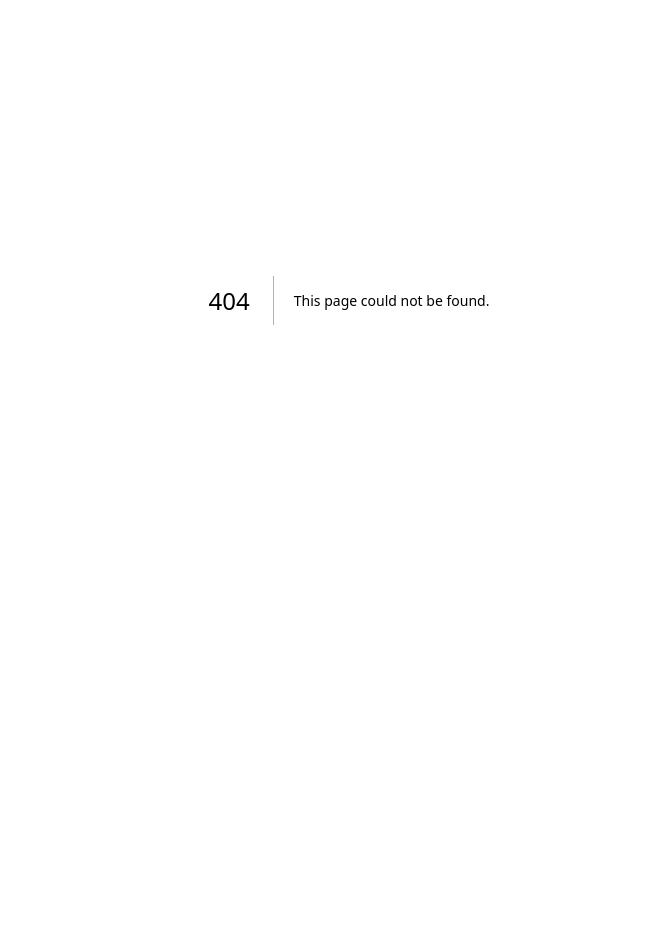
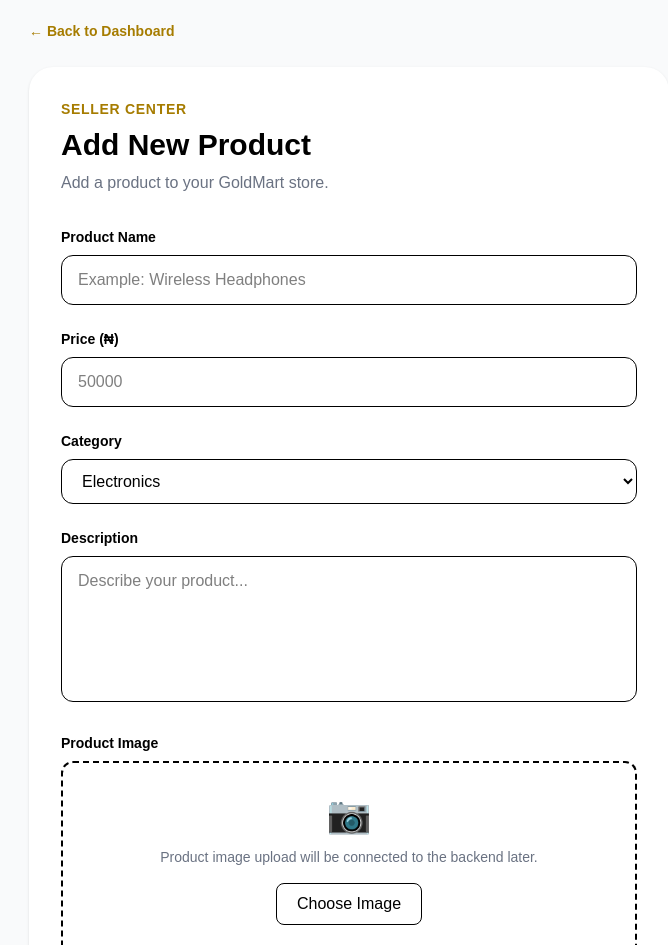
Before and after one commit to oscar1-max/Gold-mart-Ybsr, a Next.js app: page /seller/products/new in a window 1280 px wide. Before the commit this address had no page. Shown: the part 100-1045 px from the top of the page, without its empty margins (291-959 px from the left). Before the commit the page ends 800 px from the top, so only its background shows below. Built offline with nearby package versions, Linux system fonts and the light colour scheme.

Commit message:
Create New Product Page for Sellers
This page allows sellers to add new products with details such as name, price, category, description, and image upload functionality. The form includes validation and alerts upon submission.

```diff
--- /dev/null
+++ b/app/seller/products/new/page.tsx
@@ -0,0 +1,183 @@
+"use client";
+
+import Link from "next/link";
+import { useState } from "react";
+
+export default function NewProductPage() {
+  const [name, setName] = useState("");
+  const [price, setPrice] = useState("");
+  const [category, setCategory] = useState("Electronics");
+  const [description, setDescription] = useState("");
+
+  function handleSubmit(event: React.FormEvent) {
+    event.preventDefault();
+
+    alert(
+      "Product form saved. We will connect it to the GoldMart database in the backend stage."
+    );
+  }
+
+  return (
+    <main className="min-h-screen bg-gray-50 text-black">
+
+      {/* HEADER */}
+      <header className="border-b bg-white">
+        <div className="mx-auto flex max-w-7xl items-center justify-between px-4 py-5">
+
+          <Link href="/" className="text-2xl font-black">
+            Gold<span className="text-[#D4AF37]">Mart</span>
+          </Link>
+
+          <Link
+            href="/seller"
+            className="rounded-full border px-5 py-2 text-sm font-bold"
+          >
+            Seller Dashboard
+          </Link>
+
+        </div>
+      </header>
+
+      {/* FORM */}
+      <div className="mx-auto max-w-2xl px-4 py-10">
+
+        <Link
+          href="/seller"
+          className="text-sm font-bold text-[#A67C00]"
+        >
+          ← Back to Dashboard
+        </Link>
+
+        <div className="mt-6 rounded-3xl bg-white p-6 shadow-sm sm:p-8">
+
+          <p className="text-sm font-bold uppercase tracking-wider text-[#A67C00]">
+            Seller Center
+          </p>
+
+          <h1 className="mt-2 text-3xl font-black">
+            Add New Product
+          </h1>
+
+          <p className="mt-2 text-gray-500">
+            Add a product to your GoldMart store.
+          </p>
+
+          <form
+            onSubmit={handleSubmit}
+            className="mt-8 space-y-6"
+          >
+
+            {/* PRODUCT NAME */}
+            <div>
+              <label className="mb-2 block text-sm font-bold">
+                Product Name
+              </label>
+
+              <input
+                type="text"
+                required
+                value={name}
+                onChange={(event) => setName(event.target.value)}
+                placeholder="Example: Wireless Headphones"
+                className="w-full rounded-xl border px-4 py-3 outline-none focus:border-[#D4AF37]"
+              />
+            </div>
+
+            {/* PRICE */}
+            <div>
+              <label className="mb-2 block text-sm font-bold">
+                Price (₦)
+              </label>
+
+              <input
+                type="number"
+                required
+                min="0"
+                value={price}
+                onChange={(event) => setPrice(event.target.value)}
+                placeholder="50000"
+                className="w-full rounded-xl border px-4 py-3 outline-none focus:border-[#D4AF37]"
+              />
+            </div>
+
+            {/* CATEGORY */}
+            <div>
+              <label className="mb-2 block text-sm font-bold">
+                Category
+              </label>
+
+              <select
+                value={category}
+                onChange={(event) => setCategory(event.target.value)}
+                className="w-full rounded-xl border bg-white px-4 py-3 outline-none focus:border-[#D4AF37]"
+              >
+                <option>Phones</option>
+                <option>Electronics</option>
+                <option>Gaming</option>
+                <option>Fashion</option>
+                <option>Beauty & Cosmetics</option>
+                <option>Groceries</option>
+                <option>Home & Kitchen</option>
+              </select>
+            </div>
+
+            {/* DESCRIPTION */}
+            <div>
+              <label className="mb-2 block text-sm font-bold">
+                Description
+              </label>
+
+              <textarea
+                required
+                value={description}
+                onChange={(event) =>
+                  setDescription(event.target.value)
+                }
+                placeholder="Describe your product..."
+                rows={5}
+                className="w-full resize-none rounded-xl border px-4 py-3 outline-none focus:border-[#D4AF37]"
+              />
+            </div>
+
+            {/* IMAGE */}
+            <div>
+              <label className="mb-2 block text-sm font-bold">
+                Product Image
+              </label>
+
+              <div className="rounded-xl border-2 border-dashed p-8 text-center">
+
+                <div className="text-4xl">
+                  📷
+                </div>
+
+                <p className="mt-3 text-sm text-gray-500">
+                  Product image upload will be connected to
+                  the backend later.
+                </p>
+
+                <button
+                  type="button"
+                  className="mt-4 rounded-lg border px-5 py-2 text-sm font-bold"
+                >
+                  Choose Image
+                </button>
+
+              </div>
+            </div>
+
+            {/* SUBMIT */}
+            <button
+              type="submit"
+              className="w-full rounded-xl bg-black py-4 font-bold text-white transition hover:bg-[#D4AF37] hover:text-black"
+            >
+              Add Product
+            </button>
+
+          </form>
+
+        </div>
+      </div>
+    </main>
+  );
+                  }
```
